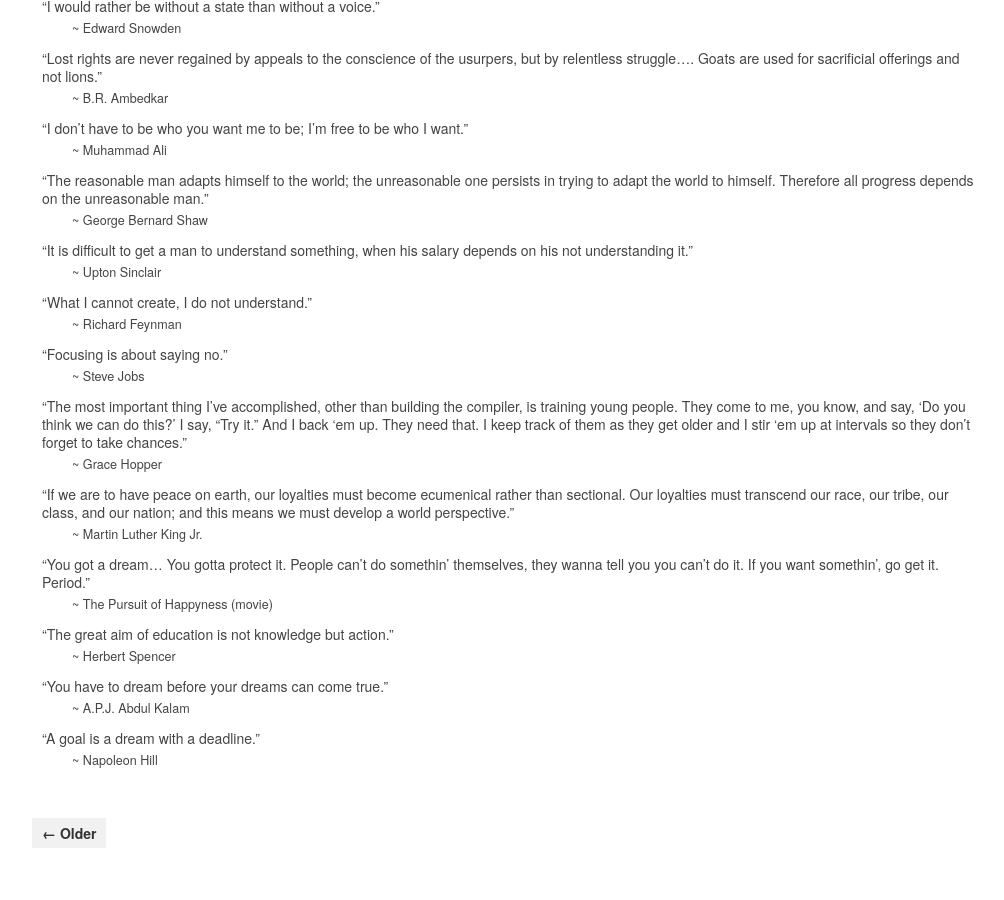
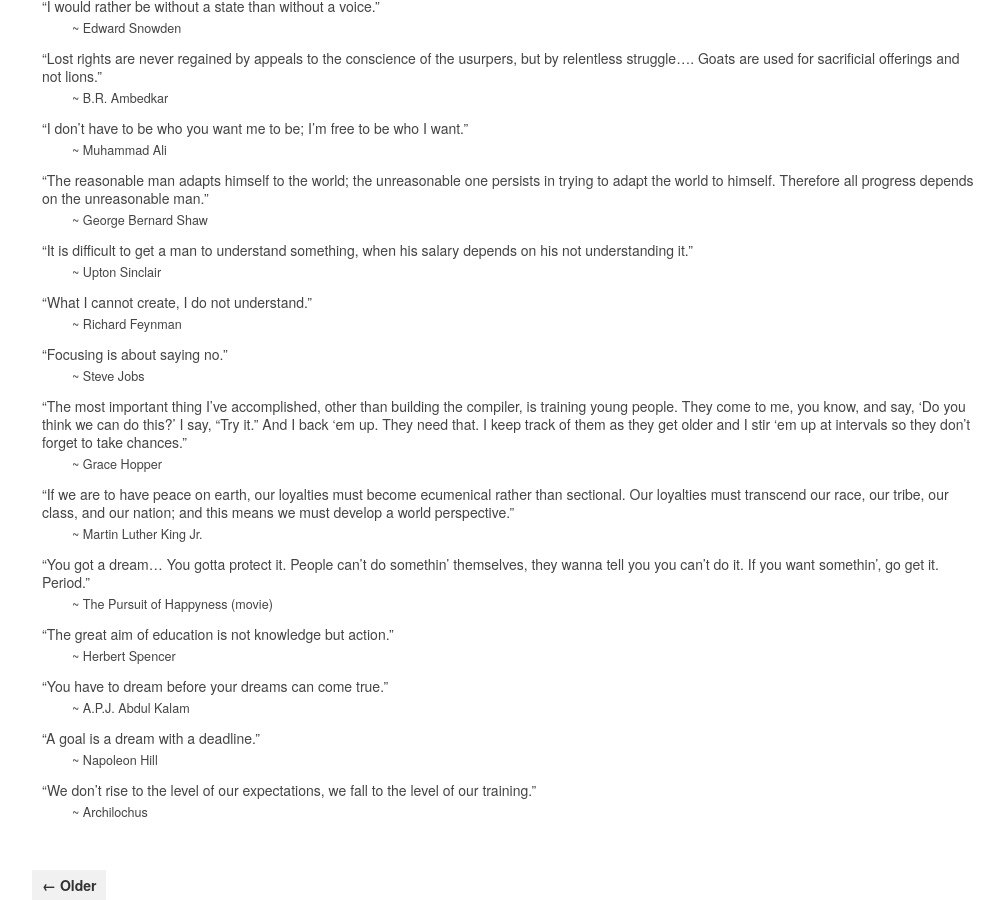
Before and after one commit to arelangi/adityarelangi.com, a Jekyll site: the page blog/quotes.html, which Jekyll copies as it is, in a window 1280 px wide and 900 px high, scrolled down 593 px. Shown: the whole window, without its empty margins (128-1132 px from the left). Built offline with Jekyll 4.4.1, drawn with Linux system fonts in a browser that asks for light colours; before the commit the page ends 1441 px from its top, so only the background shows below that; some of the changed text lies outside the part shown.

Commit message:
Add new quote

```diff
--- a/blog/index.html
+++ b/blog/index.html
@@ -26,7 +26,7 @@
 
   <div class="excerpt">
   	<h3><a href="/blog//quotes">Quotes</a></h3>
-  	<span class="post-date">25 September 2016 </span><br/><br/>
+  	<span class="post-date">01 January 2017 </span><br/><br/>
 
   	<ul>
   <li>“Regret for the things we did can be tempered by time; it is regret for the things we did not do that is inconsolable.”
--- a/blog/quotes.html
+++ b/blog/quotes.html
@@ -22,7 +22,7 @@
 <div class="container">
 	<div class="sixteen columns">
 		<h2>Quotes</h2>
-		<span class="post-date">25 September 2016</span>
+		<span class="post-date">01 January 2017</span>
 
 		<div class="content">
 			<ul>
@@ -136,6 +136,11 @@
       <li>~ Napoleon Hill</li>
     </ul>
   </li>
+  <li>“We don’t rise to the level of our expectations, we fall to the level of our training.”
+    <ul>
+      <li>~ Archilochus</li>
+    </ul>
+  </li>
 </ul>
 
 		</div>
```
